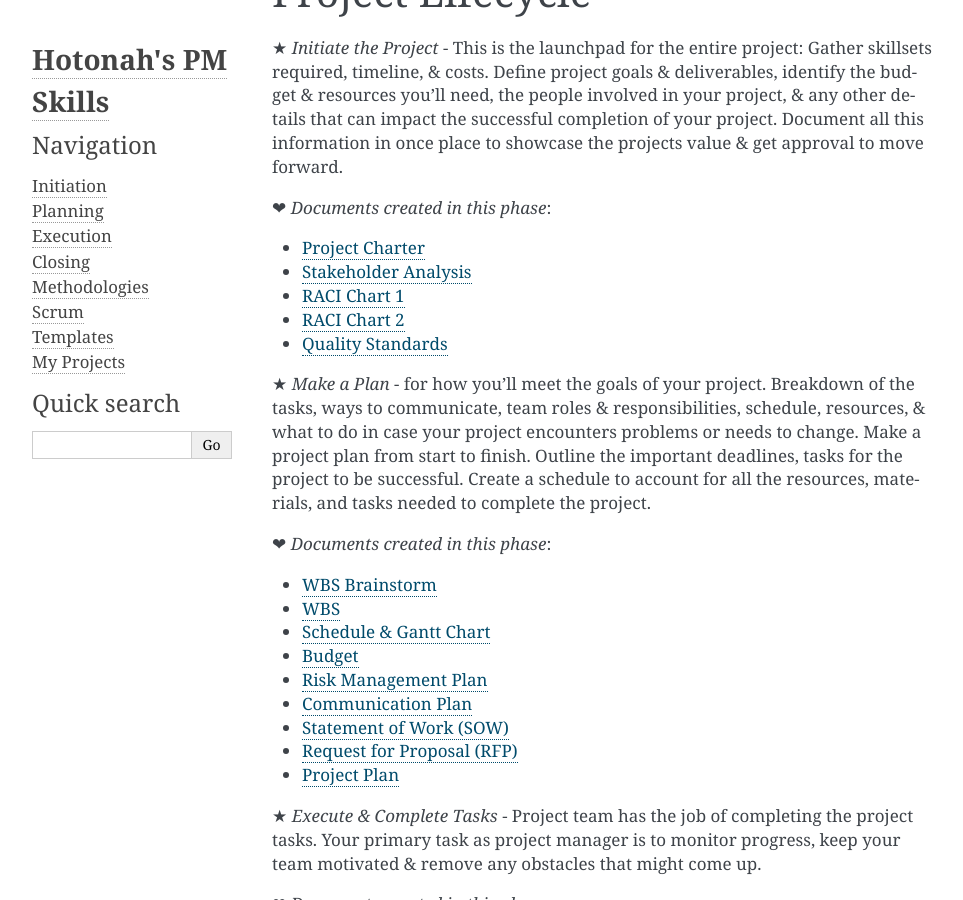
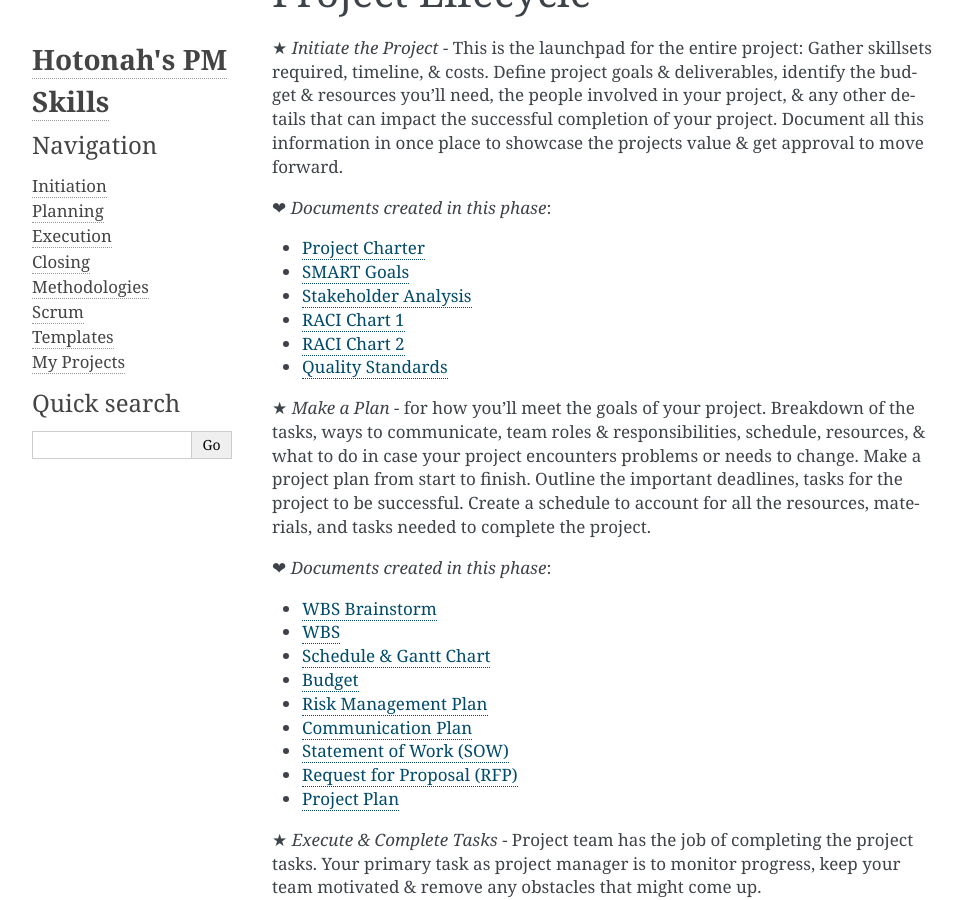
Before and after one commit to Hotonah/hotonah.github.io, a Sphinx documentation site: the page built from source/index.txt, in a window 1280 px wide and 900 px high, scrolled down 5677 px. Shown: the whole window, without its empty margins (148-1111 px from the left). Built offline with Sphinx 7.4.7, drawn with Linux system fonts in a browser that asks for light colours.

Commit message:
Update index.txt

```diff
--- a/source/index.txt
+++ b/source/index.txt
@@ -165,6 +165,7 @@ Project Lifecycle
 ❤ `Documents created in this phase`:
 
 * `Project Charter <https://docs.google.com/document/d/1hbKjSAiq3VvIB1aLjazNck4U5kUvAhNQBa4IYrNq3Sg/edit?usp=sharing>`_
+* `SMART Goals <https://docs.google.com/document/d/1-Jxi3j_FwX8sFQ4TQJFz4P0Vza4L6gT2V2cQNFG3_DA/edit?usp=sharing>`_
 * `Stakeholder Analysis <https://docs.google.com/presentation/d/1qOxMk-8Fwhss3GvGAS7LHewLROBiNArB_jrMdVtW_xY/edit?usp=sharing>`_
 * `RACI Chart 1 <https://docs.google.com/spreadsheets/d/1UXsIM6wEvnhjrI2SklvNltrK9txsrNqA0Vmh5qhcLK4/edit?usp=sharing>`_
 * `RACI Chart 2 <https://docs.google.com/spreadsheets/d/1RR6ioh3yStTLRQ5mB3AePeZ8-bzRMoE4pG1ZLhxEb3M/edit?usp=sharing>`_
```
